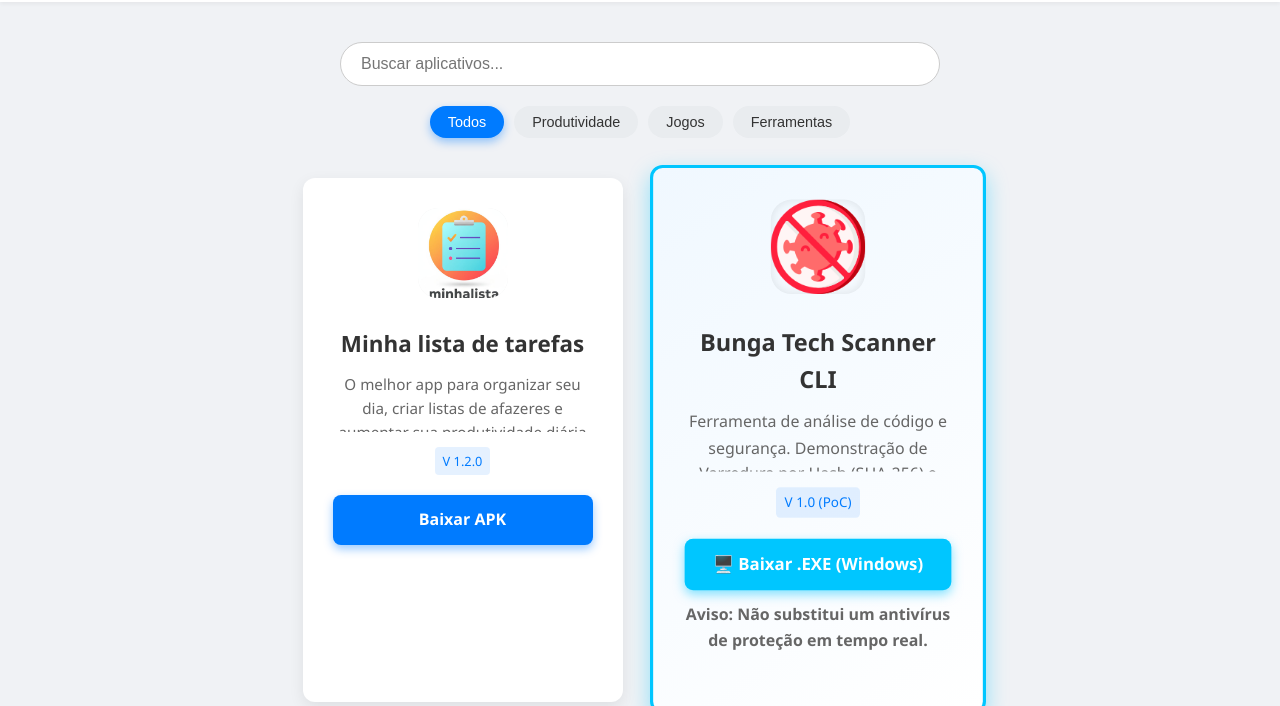
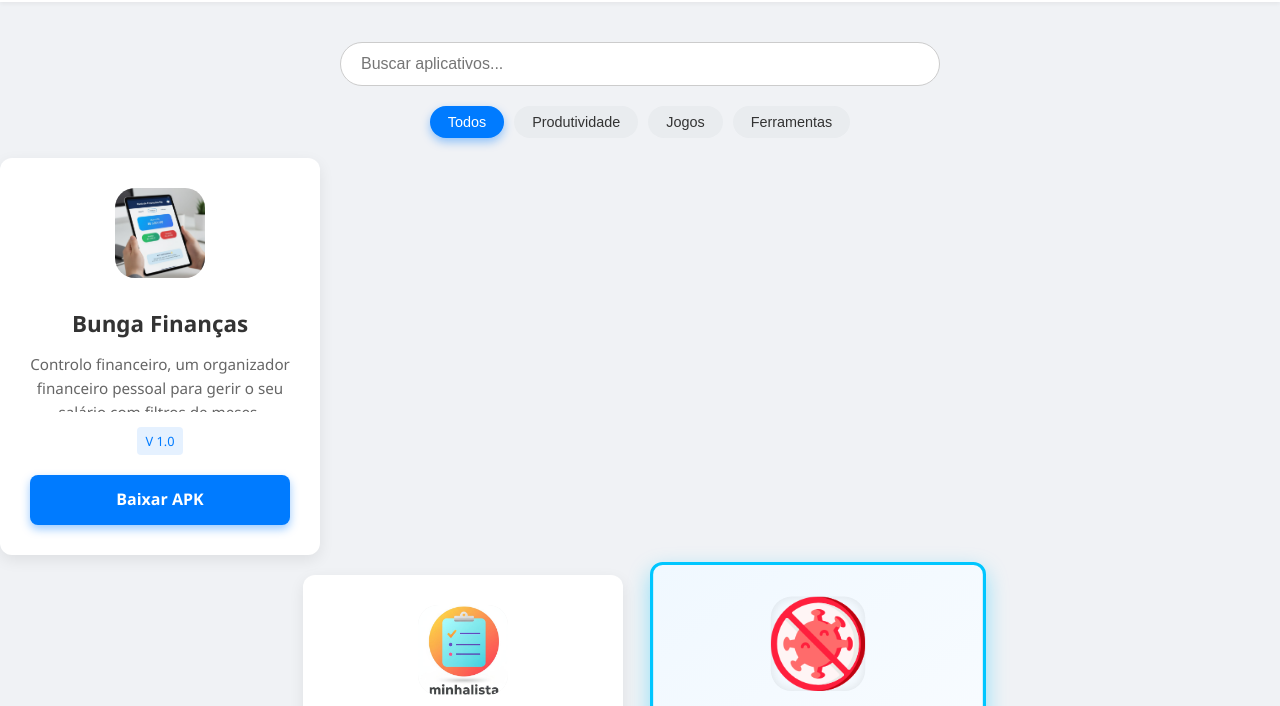
Before and after one commit to pedrobungapaulo19/BungaTechDownload, a plain HTML site: page index.html in a window 1280 px wide. Shown: the part 94-800 px from the top of the page. Drawn offline with Linux system fonts and the light colour scheme.

Commit message:
Add files via upload

```diff
--- a/index.html
+++ b/index.html
@@ -28,6 +28,15 @@
             </div>
         </section>
 
+   <div class="app-card" data-categoria="produtividade">
+                <img src="bungafinanca.png" alt="Ícone do Gestor de Bunga Finanças">
+                <h2>Bunga Finanças</h2>
+                <p>Controlo financeiro, um organizador financeiro pessoal para gerir o seu salário com filtros de meses.</p>
+                <span class="versao">V 1.0</span>
+                <a href="https://github.com/pedrobungapaulo19/BungaFinancas/releases/download/bungafinancas/app-debug.apk" download class="btn-download">
+                    Baixar APK
+                </a>
+            </div>
         <section id="lista-apps">
 
             <div class="app-card" data-categoria="produtividade">
```
Also changed, not shown: bungafinanca.png (added).
